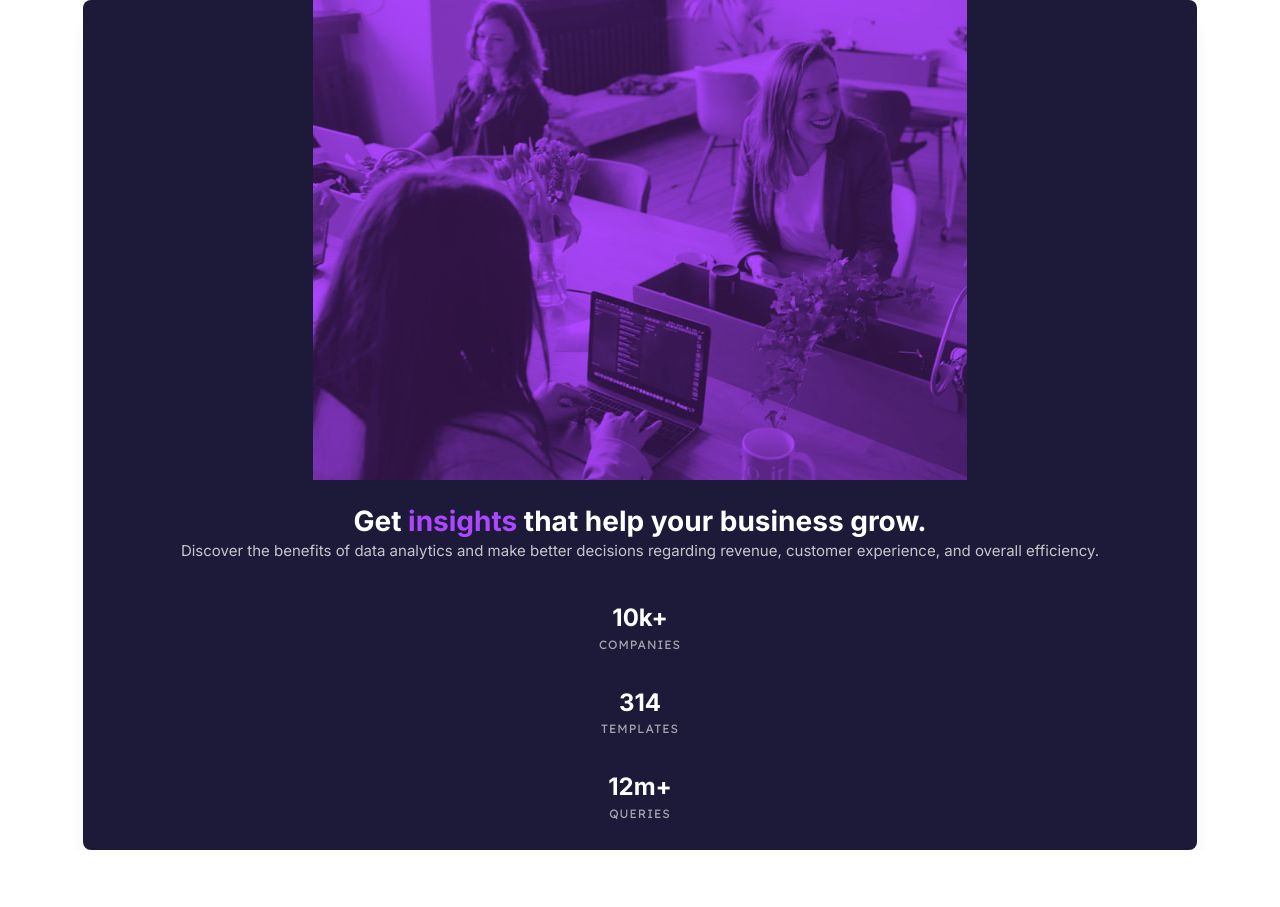
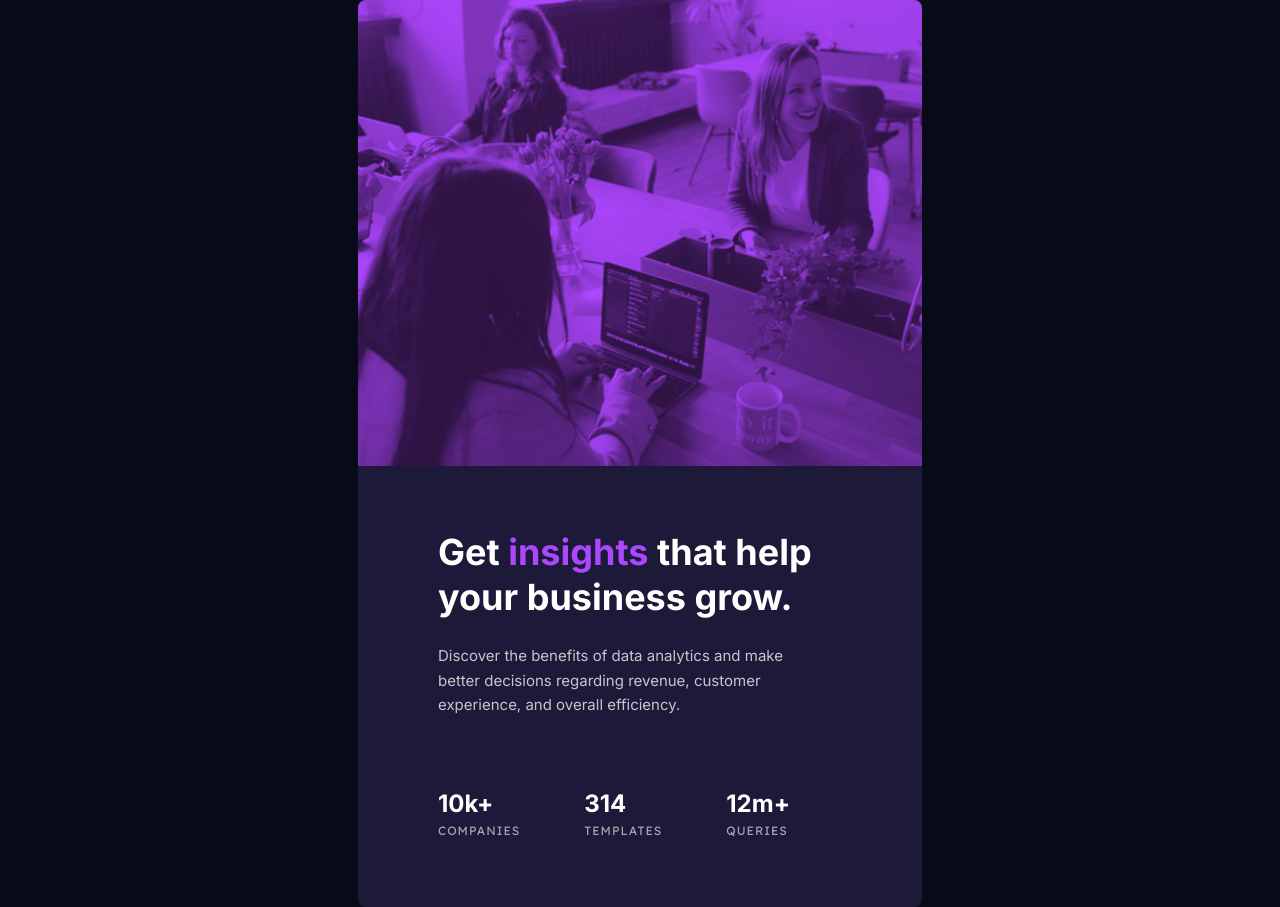
Before and after one commit to anggelserrato/fm-stats-preview-card-component, a Next.js app: page / in a window 1280 px wide. Before the commit the page ends 850 px from the top, so only its background shows below. Built offline with nearby package versions, Linux system fonts and the light colour scheme.

Commit message:
feat: add tablet responsive design

```diff
--- a/app/page.tsx
+++ b/app/page.tsx
@@ -2,9 +2,9 @@ import Image from 'next/image';
 
 export default function Home() {
   return (
-    <main className="flex min-h-screen flex-col items-center justify-center bg-white text-white">
-      <section className="flex w-[87%] flex-col items-center justify-center overflow-hidden rounded-lg bg-blue-950 text-center shadow-card">
-        <div className="relative bg-purple-500">
+    <main className="flex min-h-screen flex-col items-center justify-center bg-navy-950 text-white">
+      <section className="flex w-[87%] flex-col items-center justify-center overflow-hidden rounded-lg bg-blue-950 text-center shadow-card md:max-w-[564px]">
+        <div className="relative bg-purple-500 md:hidden">
           <Image
             src="/image-header-mobile.jpg"
             width={654}
@@ -13,16 +13,25 @@ export default function Home() {
             className="h-full w-full object-cover opacity-75 mix-blend-multiply"
           />
         </div>
-        <article className="px-400 py-300">
-          <h1 className="mx-100 text-preset-2">
+        <div className="relative hidden w-full bg-purple-500 md:block">
+          <Image
+            src="/image-header-desktop.jpg"
+            width={540}
+            height={446}
+            alt="People having fun"
+            className="h-full w-full opacity-75 mix-blend-multiply"
+          />
+        </div>
+        <article className="flex flex-col px-400 py-300 md:px-1000 md:py-800 md:text-start">
+          <h1 className="my-100 text-preset-2 md:mt-0 md:mb-300 md:text-preset-1">
             Get <span className="text-purple-500">insights</span> that help your
             business grow.
           </h1>
-          <p className="mb-500 text-preset-4 opacity-[0.75]">
+          <p className="mb-500 text-preset-4 opacity-[0.75] md:mb-900 md:w-[374px]">
             Discover the benefits of data analytics and make better decisions
             regarding revenue, customer experience, and overall efficiency.
           </p>
-          <div className="flex flex-col gap-400">
+          <div className="flex flex-col gap-400 md:flex-row md:gap-800 md:text-start">
             <div>
               <p className="text-preset-3">10k+</p>
               <p className="text-preset-5 opacity-[0.6]">companies</p>
```
